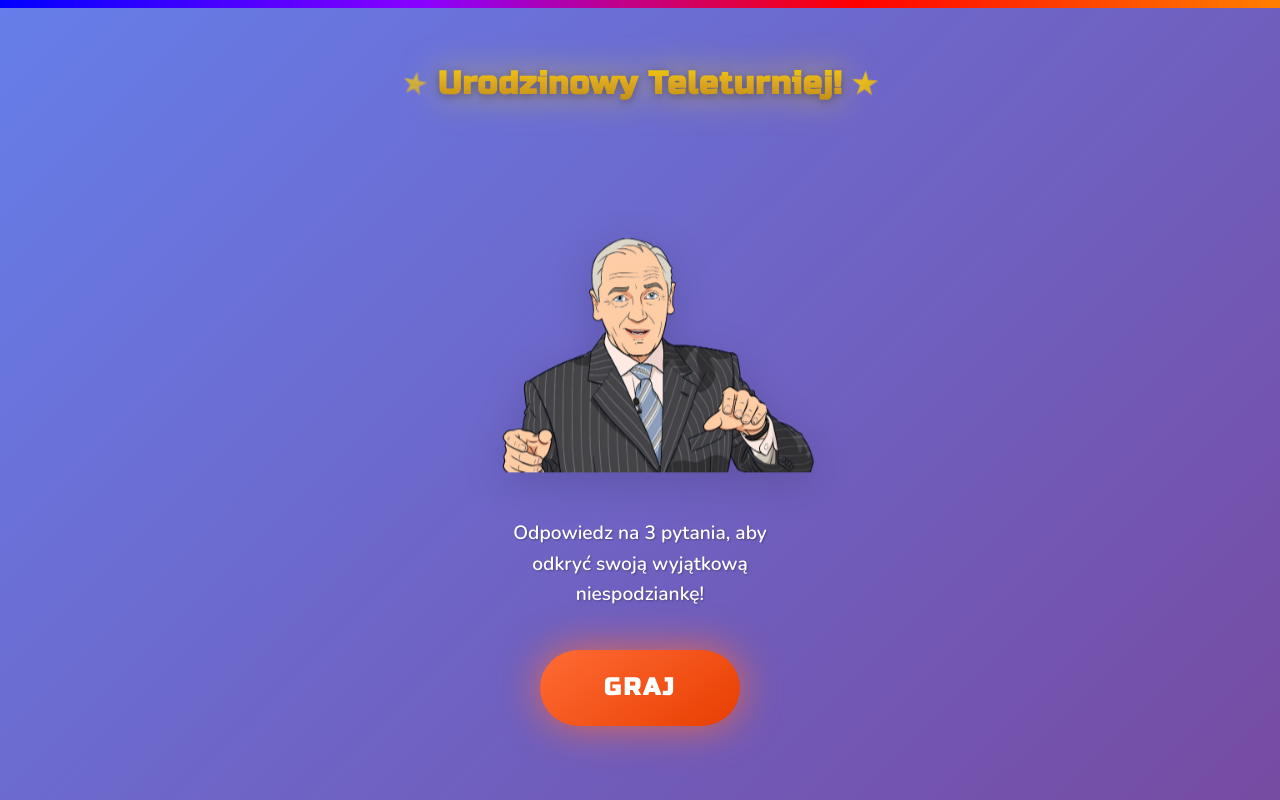
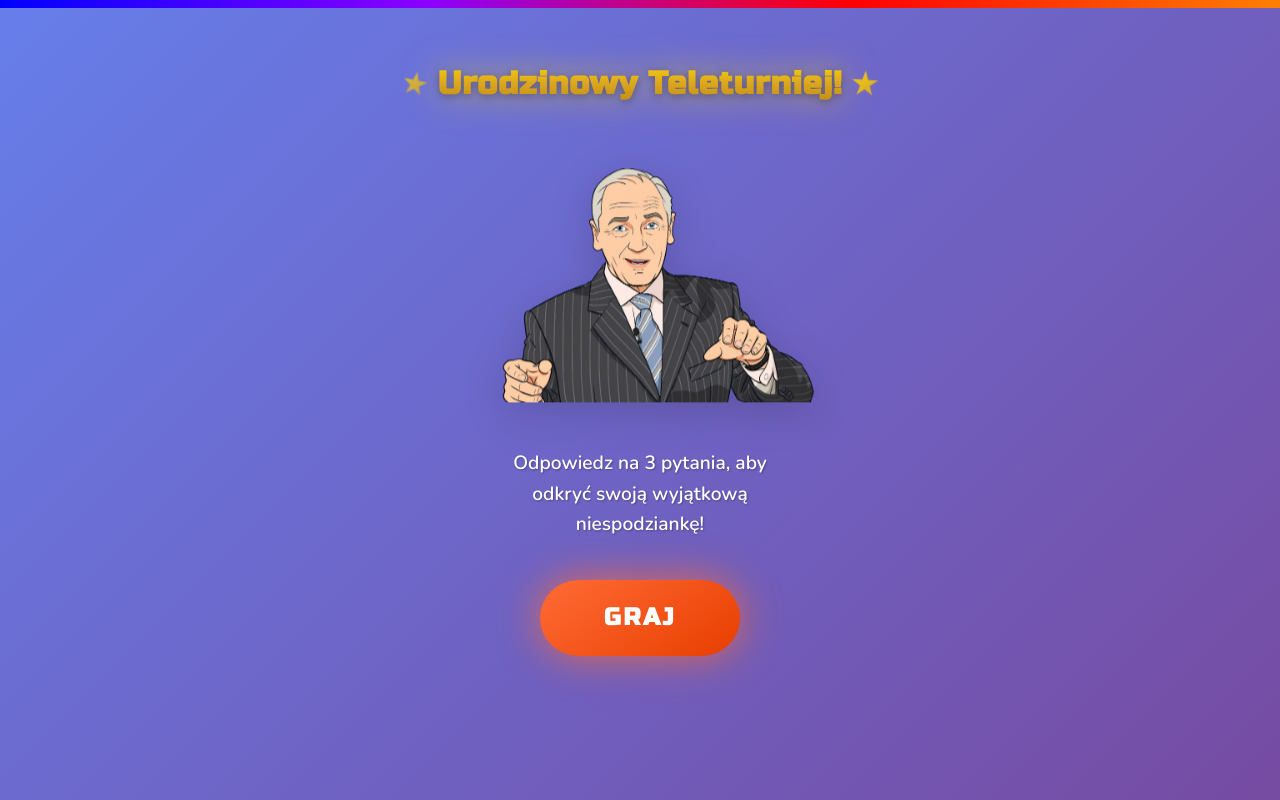
Before and after one commit to DamianWrooby/birthday-game-show, an Angular app: page / in a window 1280 px wide. Built offline with nearby package versions, Linux system fonts and the light colour scheme.

Commit message:
feat: changed host image position

```diff
--- a/src/app/screens/welcome/welcome.component.scss
+++ b/src/app/screens/welcome/welcome.component.scss
@@ -127,6 +127,7 @@
 .host-container {
   width: 450px;
   height: 450px;
+  margin-top: -70px;
 }
 
 .host-image {
```
